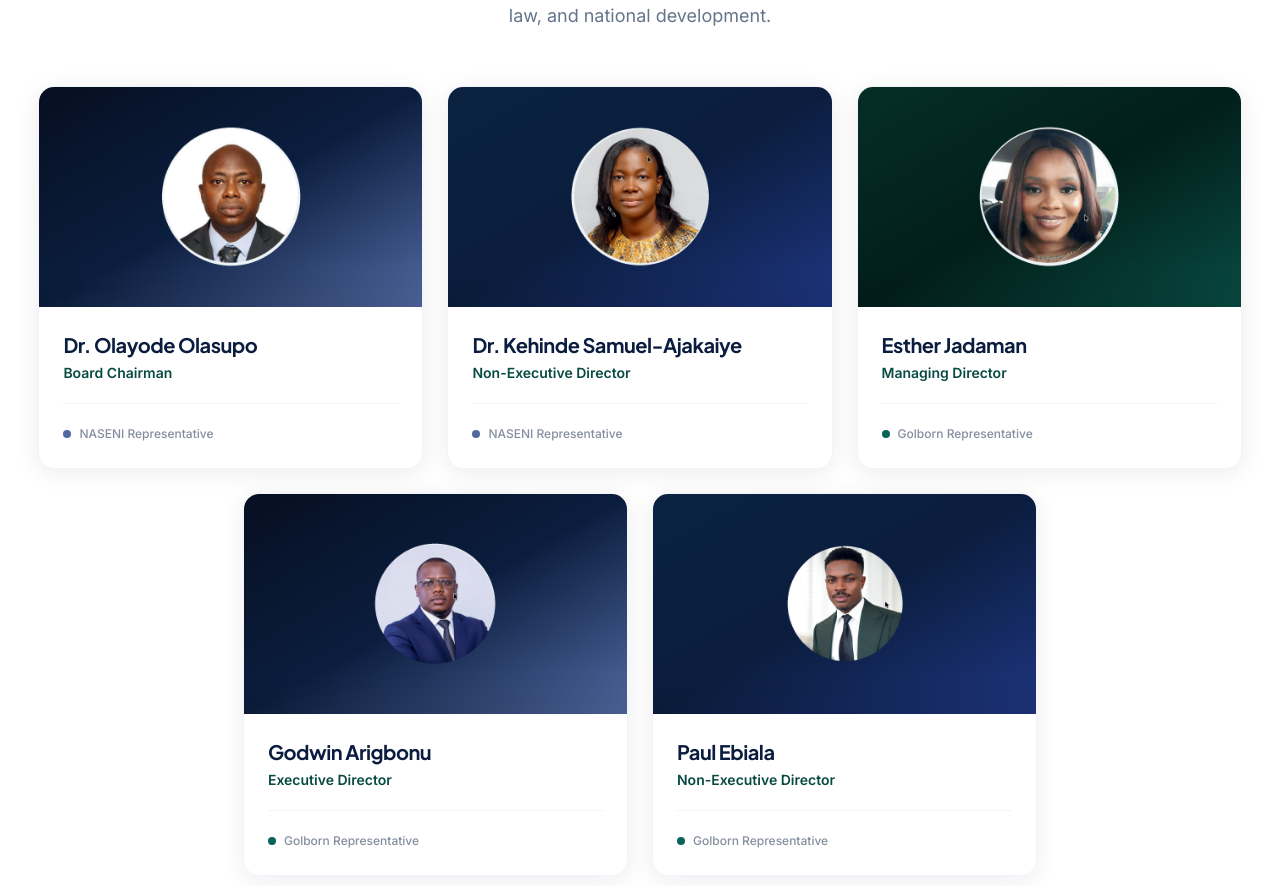
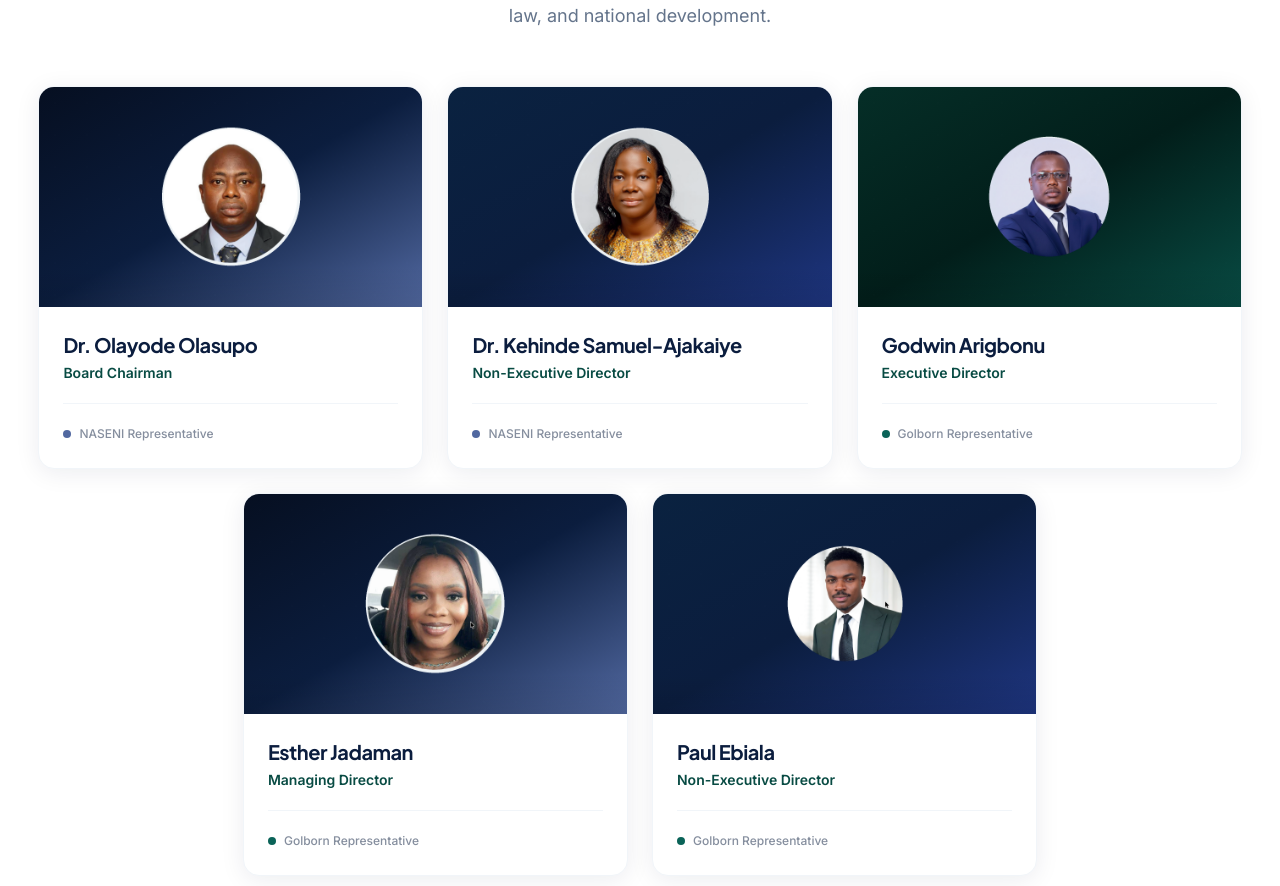
Before and after one commit to GodfreySam/ngl-govtech-web, a Next.js app: page /leadership in a window 1280 px wide. Shown: the part 684-1570 px from the top of the page. Built offline with nearby package versions, Linux system fonts and the light colour scheme.

Commit message:
Reorder board: Godwin before Esther

```diff
--- a/app/leadership/page.tsx
+++ b/app/leadership/page.tsx
@@ -24,18 +24,18 @@ const boardMembers = [
     photo: "/images/team/kehinde-samuel-ajakaiye.png",
   },
   {
+    name: "Godwin Arigbonu",
+    title: "Executive Director",
+    affiliation: "Golborn Representative",
+    initials: "GA",
+    photo: "/images/team/godwin-arigbonu.png",
+  },
+  {
     name: "Esther Jadaman",
     title: "Managing Director",
     affiliation: "Golborn Representative",
     initials: "EJ",
     photo: "/images/team/esther-jadaman.png",
-  },
-  {
-    name: "Godwin Arigbonu",
-    title: "Executive Director",
-    affiliation: "Golborn Representative",
-    initials: "GA",
-    photo: "/images/team/godwin-arigbonu.png",
   },
   {
     name: "Paul Ebiala",
```
